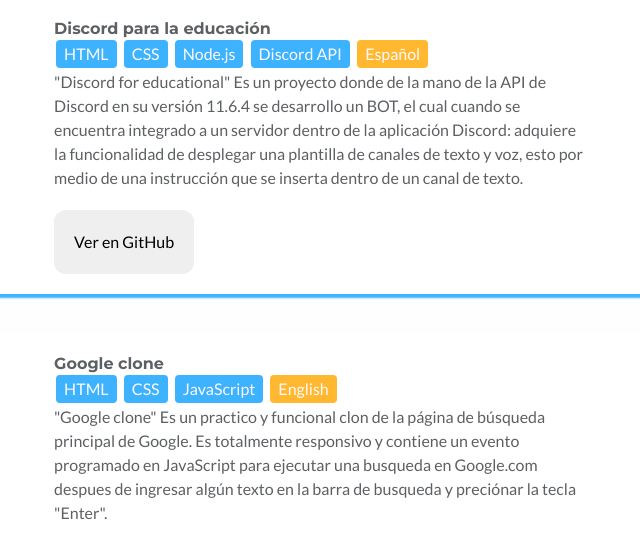
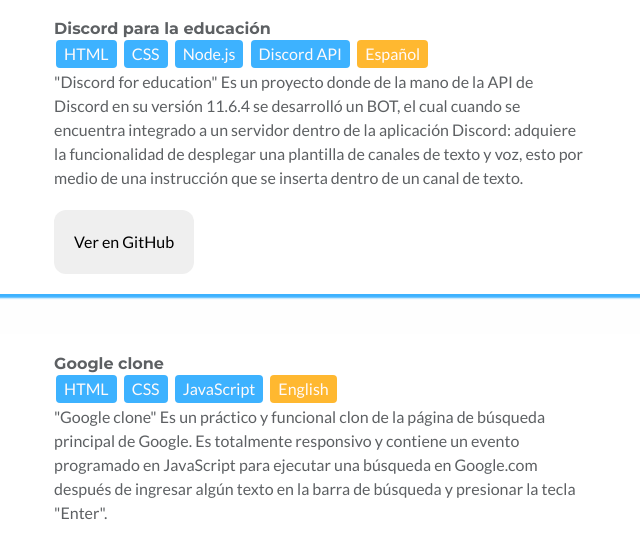
Before and after one commit to polipop-code/polipop-code.github.io, a plain HTML site: page index.html in a window 1280 px wide. Shown: the part 379-921 px from the top of the page, 497-1137 px from the left. Drawn offline with Linux system fonts and the light colour scheme.

Commit message:
fixed some text issues

```diff
--- a/index.html
+++ b/index.html
@@ -59,8 +59,8 @@
                         <span>Discord API</span>
                         <span class="languaje">Español</span>
                         <p>
-                            "Discord for educational" Es un proyecto donde de la mano de la API de
-                            Discord en su versión 11.6.4 se desarrollo un BOT, el cual cuando se
+                            "Discord for education" Es un proyecto donde de la mano de la API de
+                            Discord en su versión 11.6.4 se desarrolló un BOT, el cual cuando se
                             encuentra integrado a un servidor dentro de la aplicación Discord:
                             adquiere la funcionalidad de desplegar una plantilla de canales de texto
                             y voz, esto por medio de una instrucción que se inserta dentro de un
@@ -94,10 +94,10 @@
                         <span>JavaScript</span>
                         <span class="languaje">English</span>
                         <p>
-                            "Google clone" Es un practico y funcional clon de la página de búsqueda
+                            "Google clone" Es un práctico y funcional clon de la página de búsqueda
                             principal de Google. Es totalmente responsivo y contiene un evento
-                            programado en JavaScript para ejecutar una busqueda en Google.com
-                            despues de ingresar algún texto en la barra de busqueda y preciónar la
+                            programado en JavaScript para ejecutar una búsqueda en Google.com
+                            después de ingresar algún texto en la barra de búsqueda y presionar la
                             tecla "Enter".
                         </p>
                         <button
```
